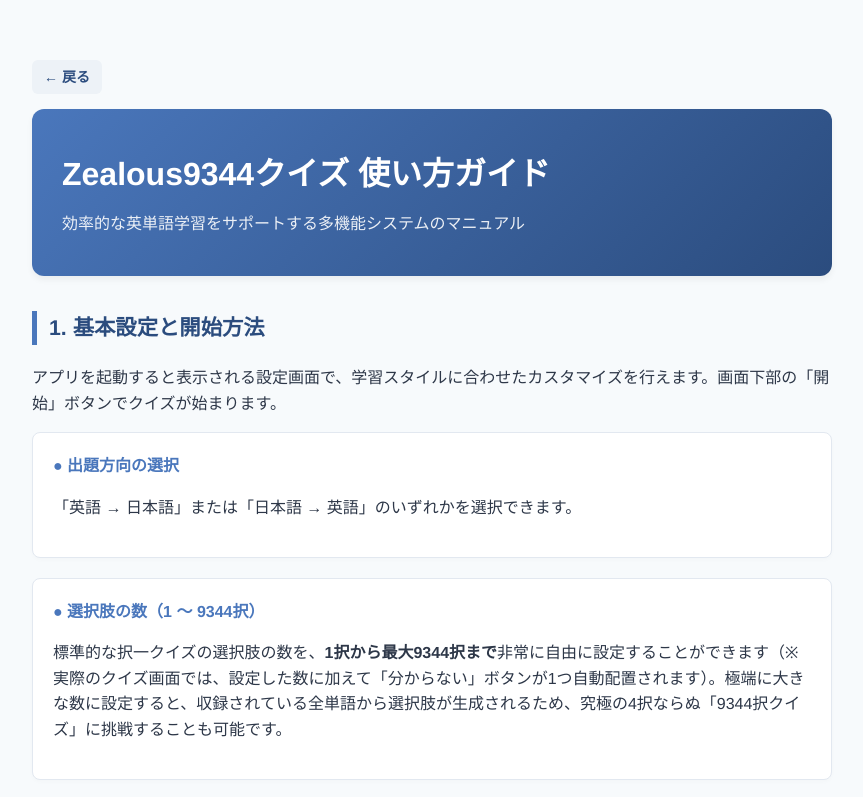
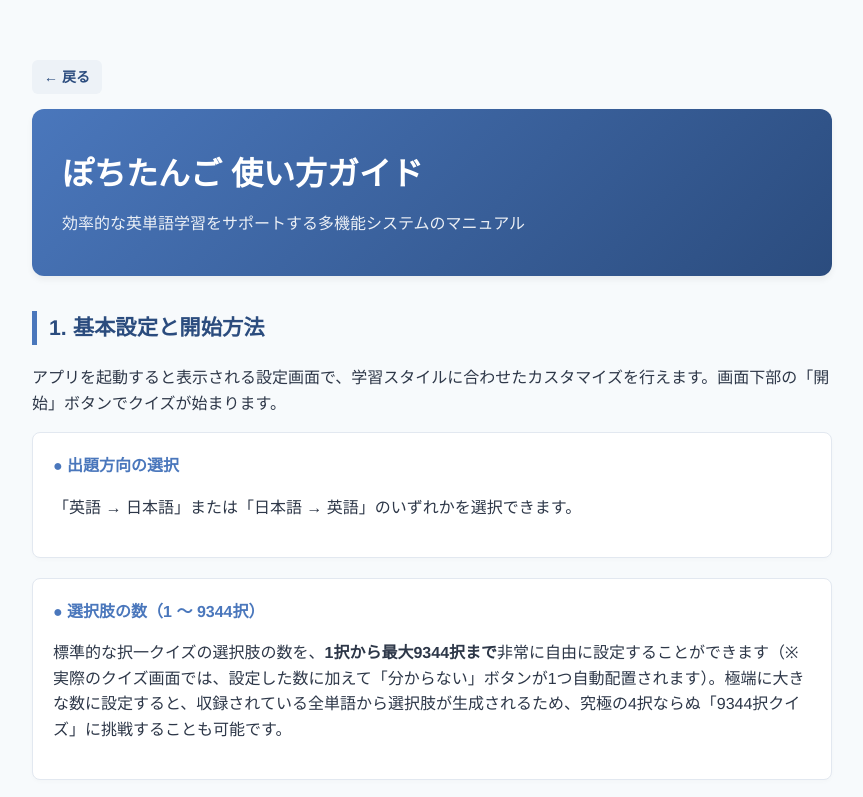
Before and after one commit to kouryou-118103/my-vocab-app, a plain HTML site: page help/index.html in a window 1280 px wide. Shown: the top 797 px of the page, without its empty margins (208-1071 px from the left). Drawn offline with Linux system fonts and the light colour scheme.

Commit message:
favicon追加・アプリ名更新

```diff
--- a/help/index.html
+++ b/help/index.html
@@ -2,7 +2,8 @@
 <html lang="ja">
 <head>
   <meta charset="UTF-8">
-  <title>Zealous9344クイズ 使い方ガイド</title>
+  <title>ぽちたんご 使い方ガイド</title>
+  <link rel="icon" type="image/png" href="../favicon.png">
   <style>
     :root {
       --primary: #4a77bc;
@@ -166,7 +167,7 @@
     </div>
 
     <div class="header">
-      <h1>Zealous9344クイズ 使い方ガイド</h1>
+      <h1>ぽちたんご 使い方ガイド</h1>
       <p>効率的な英単語学習をサポートする多機能システムのマニュアル</p>
     </div>
 
```
